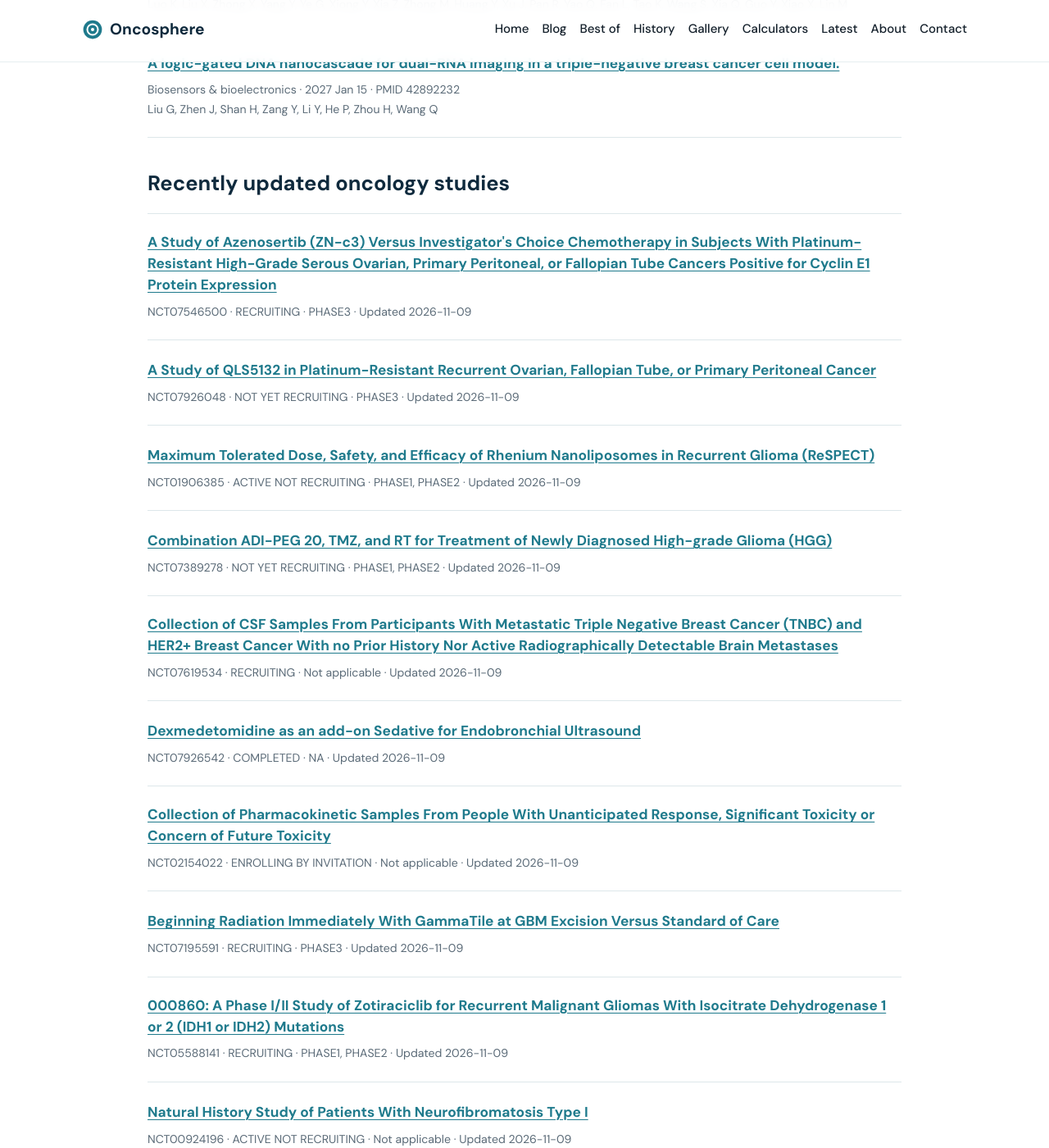
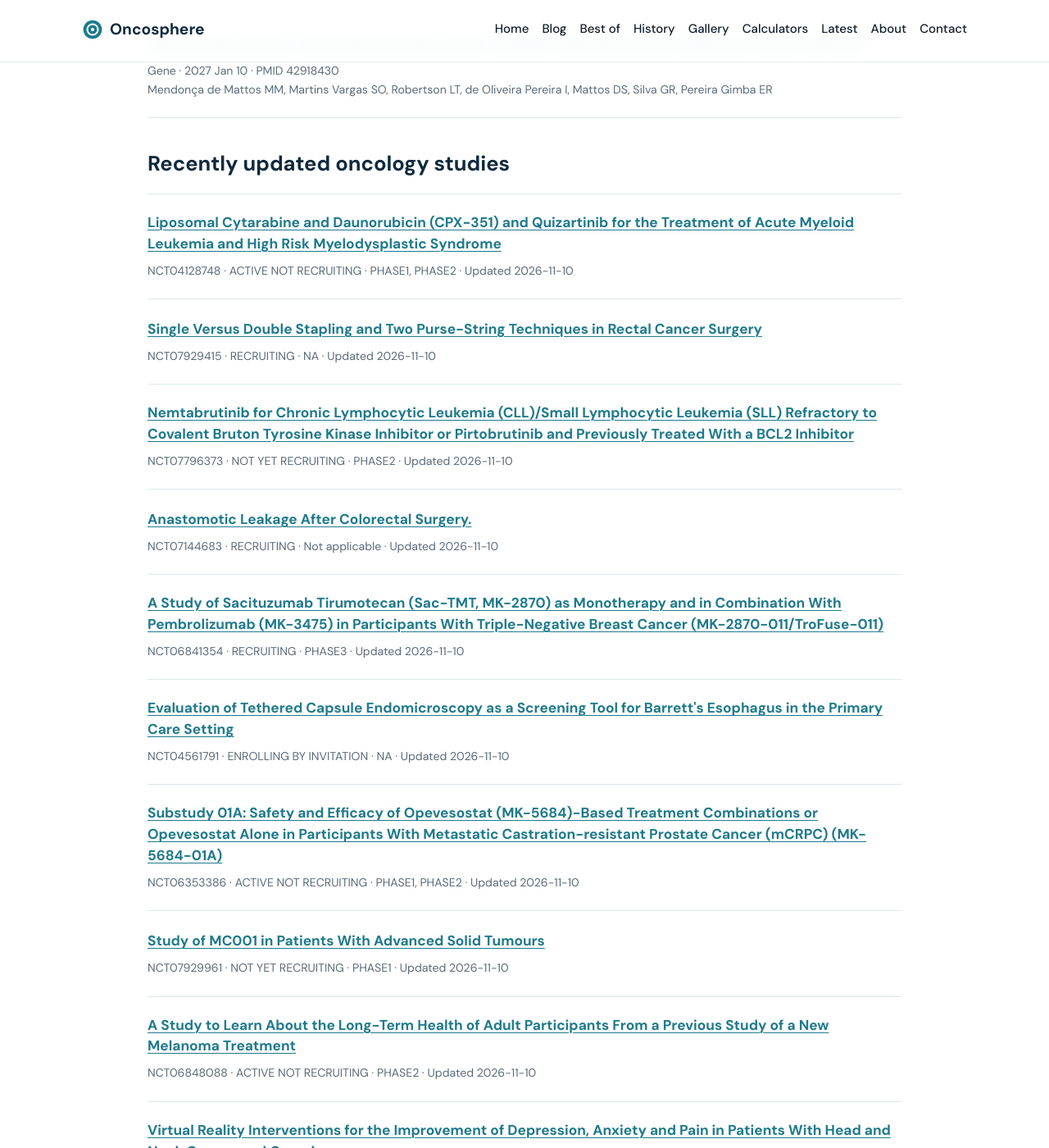
Before and after one commit to senthilstar/Oncosphere, a Jekyll site: the page built from latest.md, in a window 1280 px wide and 1400 px high, scrolled down 2388 px. Shown: the whole window at 82% size. Built offline with Jekyll 4.4.1, drawn with Linux system fonts in a browser that asks for light colours; some of the changed text lies outside the part shown.

Commit message:
Refresh oncology research feeds

```diff
--- a/_data/latest_pubmed.json
+++ b/_data/latest_pubmed.json
@@ -34,25 +34,6 @@
       "Gao W"
     ],
     "url": "https://pubmed.ncbi.nlm.nih.gov/42901134/"
-  },
-  {
-    "pmid": "42898639",
-    "title": "Cytotoxic T lymphocyte-inspired nanotherapeutics chaperoning granzyme B for tumor immune remodeling.",
-    "journal": "Bioactive materials",
-    "pubdate": "2027 Mar",
-    "authors": [
-      "Chen Y",
-      "Zhang Y",
-      "Chen J",
-      "Du X",
-      "Wang S",
-      "Ma Z",
-      "Zhou H",
-      "Yu J",
-      "Ma F",
-      "Shi L"
-    ],
-    "url": "https://pubmed.ncbi.nlm.nih.gov/42898639/"
   },
   {
     "pmid": "42896419",
@@ -140,23 +121,6 @@
       "Peng Y"
     ],
     "url": "https://pubmed.ncbi.nlm.nih.gov/42945694/"
-  },
-  {
-    "pmid": "42913156",
-    "title": "Stiffness and viscoelasticity of adipose tissue decellularized extracellular matrix hydrogels influence proliferation, growth pattern, migration and invasion of breast cancer cells.",
-    "journal": "Biomaterials advances",
-    "pubdate": "2027 Feb",
-    "authors": [
-      "Salvador Moreno N",
-      "Fernandez MM",
-      "Azkargorta M",
-      "Madarieta I",
-      "Aguirresarobe R",
-      "Elortza F",
-      "Olalde B",
-      "Cipitria A"
-    ],
-    "url": "https://pubmed.ncbi.nlm.nih.gov/42913156/"
   },
   {
     "pmid": "42896432",
@@ -266,5 +230,39 @@
       "Wang Q"
     ],
     "url": "https://pubmed.ncbi.nlm.nih.gov/42892232/"
+  },
+  {
+    "pmid": "42879935",
+    "title": "Fibroblast activation protein-α-triggered photoacoustic signal \"on\" for pancreatic tumor imaging.",
+    "journal": "Biosensors & bioelectronics",
+    "pubdate": "2027 Jan 15",
+    "authors": [
+      "Tang R",
+      "Zhang Z",
+      "Zhu L",
+      "Xu HD",
+      "Zhang T",
+      "Yang Y",
+      "Zhan W",
+      "Zhou S",
+      "Liang G"
+    ],
+    "url": "https://pubmed.ncbi.nlm.nih.gov/42879935/"
+  },
+  {
+    "pmid": "42918430",
+    "title": "Osteopontin primary transcript generates exonic circRNA molecules by back splicing in tumor cell lines.",
+    "journal": "Gene",
+    "pubdate": "2027 Jan 10",
+    "authors": [
+      "Mendonça de Mattos MM",
+      "Martins Vargas SO",
+      "Robertson LT",
+      "de Oliveira Pereira I",
+      "Mattos DS",
+      "Silva GR",
+      "Pereira Gimba ER"
+    ],
+    "url": "https://pubmed.ncbi.nlm.nih.gov/42918430/"
   }
 ]
--- a/_data/latest_trials.json
+++ b/_data/latest_trials.json
@@ -1,82 +1,82 @@
 [
   {
-    "nct": "NCT07546500",
-    "title": "A Study of Azenosertib (ZN-c3) Versus Investigator's Choice Chemotherapy in Subjects With Platinum-Resistant High-Grade Serous Ovarian, Primary Peritoneal, or Fallopian Tube Cancers Positive for Cyclin E1 Protein Expression",
+    "nct": "NCT04128748",
+    "title": "Liposomal Cytarabine and Daunorubicin (CPX-351) and Quizartinib for the Treatment of Acute Myeloid Leukemia and High Risk Myelodysplastic Syndrome",
+    "status": "ACTIVE_NOT_RECRUITING",
+    "phase": "PHASE1, PHASE2",
+    "updated": "2026-11-10",
+    "url": "https://clinicaltrials.gov/study/NCT04128748"
+  },
+  {
+    "nct": "NCT07929415",
+    "title": "Single Versus Double Stapling and Two Purse-String Techniques in Rectal Cancer Surgery",
+    "status": "RECRUITING",
+    "phase": "NA",
+    "updated": "2026-11-10",
+    "url": "https://clinicaltrials.gov/study/NCT07929415"
+  },
+  {
+    "nct": "NCT07796373",
+    "title": "Nemtabrutinib for Chronic Lymphocytic Leukemia (CLL)/Small Lymphocytic Leukemia (SLL) Refractory to Covalent Bruton Tyrosine Kinase Inhibitor or Pirtobrutinib and Previously Treated With a BCL2 Inhibitor",
+    "status": "NOT_YET_RECRUITING",
+    "phase": "PHASE2",
+    "updated": "2026-11-10",
+    "url": "https://clinicaltrials.gov/study/NCT07796373"
+  },
+  {
+    "nct": "NCT07144683",
+    "title": "Anastomotic Leakage After Colorectal Surgery.",
+    "status": "RECRUITING",
+    "phase": "Not applicable",
+    "updated": "2026-11-10",
+    "url": "https://clinicaltrials.gov/study/NCT07144683"
+  },
+  {
+    "nct": "NCT06841354",
+    "title": "A Study of Sacituzumab Tirumotecan (Sac-TMT, MK-2870) as Monotherapy and in Combination With Pembrolizumab (MK-3475) in Participants With Triple-Negative Breast Cancer (MK-2870-011/TroFuse-011)",
     "status": "RECRUITING",
     "phase": "PHASE3",
-    "updated": "2026-11-09",
-    "url": "https://clinicaltrials.gov/study/NCT07546500"
+    "updated": "2026-11-10",
+    "url": "https://clinicaltrials.gov/study/NCT06841354"
   },
   {
-    "nct": "NCT07926048",
-    "title": "A Study of QLS5132 in Platinum-Resistant Recurrent Ovarian, Fallopian Tube, or Primary Peritoneal Cancer",
-    "status": "NOT_YET_RECRUITING",
-    "phase": "PHASE3",
-    "updated": "2026-11-09",
-    "url": "https://clinicaltrials.gov/study/NCT07926048"
+    "nct": "NCT04561791",
+    "title": "Evaluation of Tethered Capsule Endomicroscopy as a Screening Tool for Barrett's Esophagus in the Primary Care Setting",
+    "status": "ENROLLING_BY_INVITATION",
+    "phase": "NA",
+    "updated": "2026-11-10",
+    "url": "https://clinicaltrials.gov/study/NCT04561791"
   },
   {
-    "nct": "NCT01906385",
-    "title": "Maximum Tolerated Dose, Safety, and Efficacy of Rhenium Nanoliposomes in Recurrent Glioma (ReSPECT)",
+    "nct": "NCT06353386",
+    "title": "Substudy 01A: Safety and Efficacy of Opevesostat (MK-5684)-Based Treatment Combinations or Opevesostat Alone in Participants With Metastatic Castration-resistant Prostate Cancer (mCRPC) (MK-5684-01A)",
     "status": "ACTIVE_NOT_RECRUITING",
     "phase": "PHASE1, PHASE2",
-    "updated": "2026-11-09",
-    "url": "https://clinicaltrials.gov/study/NCT01906385"
+    "updated": "2026-11-10",
+    "url": "https://clinicaltrials.gov/study/NCT06353386"
   },
   {
-    "nct": "NCT07389278",
-    "title": "Combination ADI-PEG 20, TMZ, and RT for Treatment of Newly Diagnosed High-grade Glioma (HGG)",
+    "nct": "NCT07929961",
+    "title": "Study of MC001 in Patients With Advanced Solid Tumours",
     "status": "NOT_YET_RECRUITING",
-    "phase": "PHASE1, PHASE2",
-    "updated": "2026-11-09",
-    "url": "https://clinicaltrials.gov/study/NCT07389278"
+    "phase": "PHASE1",
+    "updated": "2026-11-10",
+    "url": "https://clinicaltrials.gov/study/NCT07929961"
   },
   {
-    "nct": "NCT07619534",
-    "title": "Collection of CSF Samples From Participants With Metastatic Triple Negative Breast Cancer (TNBC) and HER2+ Breast Cancer With no Prior History Nor Active Radiographically Detectable Brain Metastases",
-    "status": "RECRUITING",
-    "phase": "Not applicable",
-    "updated": "2026-11-09",
-    "url": "https://clinicaltrials.gov/study/NCT07619534"
+    "nct": "NCT06848088",
+    "title": "A Study to Learn About the Long-Term Health of Adult Participants From a Previous Study of a New Melanoma Treatment",
+    "status": "ACTIVE_NOT_RECRUITING",
+    "phase": "PHASE2",
+    "updated": "2026-11-10",
+    "url": "https://clinicaltrials.gov/study/NCT06848088"
   },
   {
-    "nct": "NCT07926542",
-    "title": "Dexmedetomidine as an add-on Sedative for Endobronchial Ultrasound",
-    "status": "COMPLETED",
+    "nct": "NCT06985784",
+    "title": "Virtual Reality Interventions for the Improvement of Depression, Anxiety and Pain in Patients With Head and Neck Cancer and Caregivers",
+    "status": "RECRUITING",
     "phase": "NA",
-    "updated": "2026-11-09",
-    "url": "https://clinicaltrials.gov/study/NCT07926542"
-  },
-  {
-    "nct": "NCT02154022",
-    "title": "Collection of Pharmacokinetic Samples From People With Unanticipated Response, Significant Toxicity or Concern of Future Toxicity",
-    "status": "ENROLLING_BY_INVITATION",
-    "phase": "Not applicable",
-    "updated": "2026-11-09",
-    "url": "https://clinicaltrials.gov/study/NCT02154022"
-  },
-  {
-    "nct": "NCT07195591",
-    "title": "Beginning Radiation Immediately With GammaTile at GBM Excision Versus Standard of Care",
-    "status": "RECRUITING",
-    "phase": "PHASE3",
-    "updated": "2026-11-09",
-    "url": "https://clinicaltrials.gov/study/NCT07195591"
-  },
-  {
-    "nct": "NCT05588141",
-    "title": "000860: A Phase I/II Study of Zotiraciclib for Recurrent Malignant Gliomas With Isocitrate Dehydrogenase 1 or 2 (IDH1 or IDH2) Mutations",
-    "status": "RECRUITING",
-    "phase": "PHASE1, PHASE2",
-    "updated": "2026-11-09",
-    "url": "https://clinicaltrials.gov/study/NCT05588141"
-  },
-  {
-    "nct": "NCT00924196",
-    "title": "Natural History Study of Patients With Neurofibromatosis Type I",
-    "status": "ACTIVE_NOT_RECRUITING",
-    "phase": "Not applicable",
-    "updated": "2026-11-09",
-    "url": "https://clinicaltrials.gov/study/NCT00924196"
+    "updated": "2026-11-10",
+    "url": "https://clinicaltrials.gov/study/NCT06985784"
   }
 ]
```
